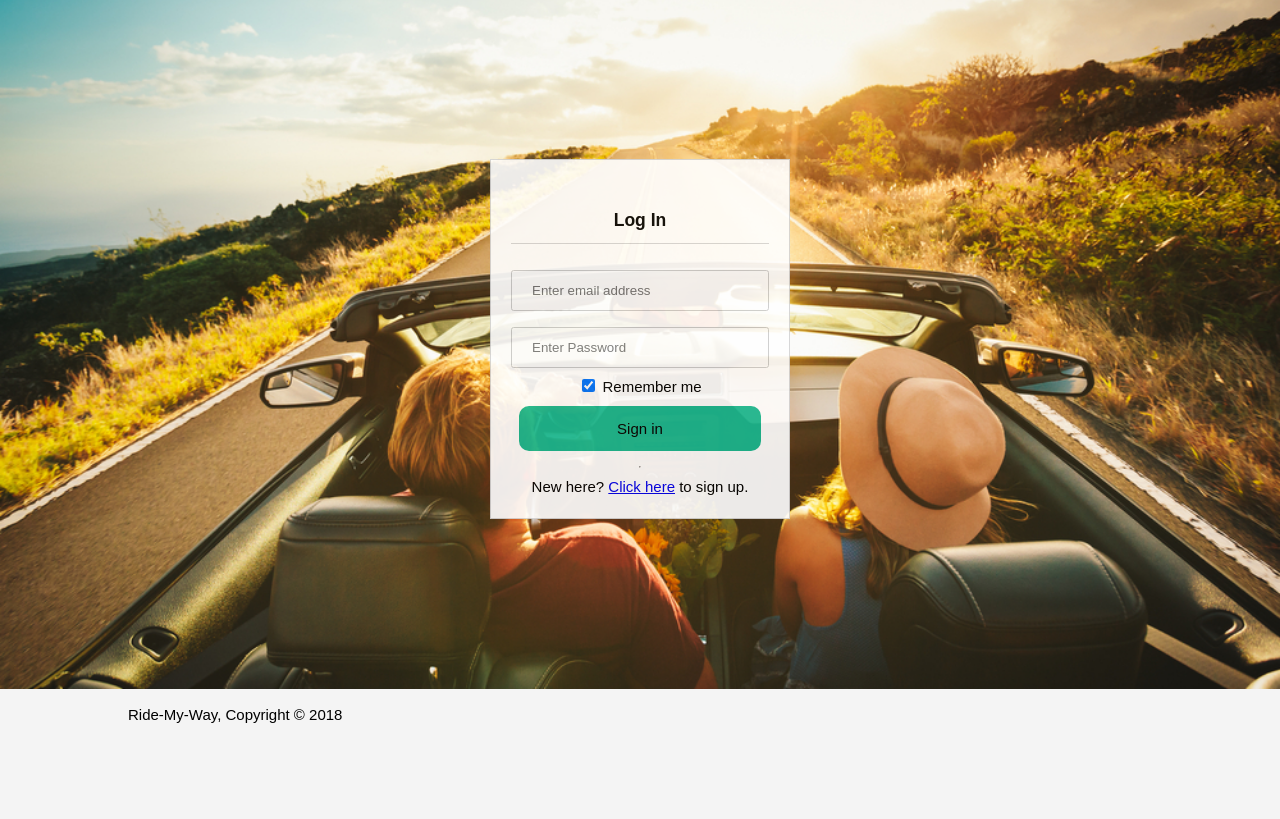
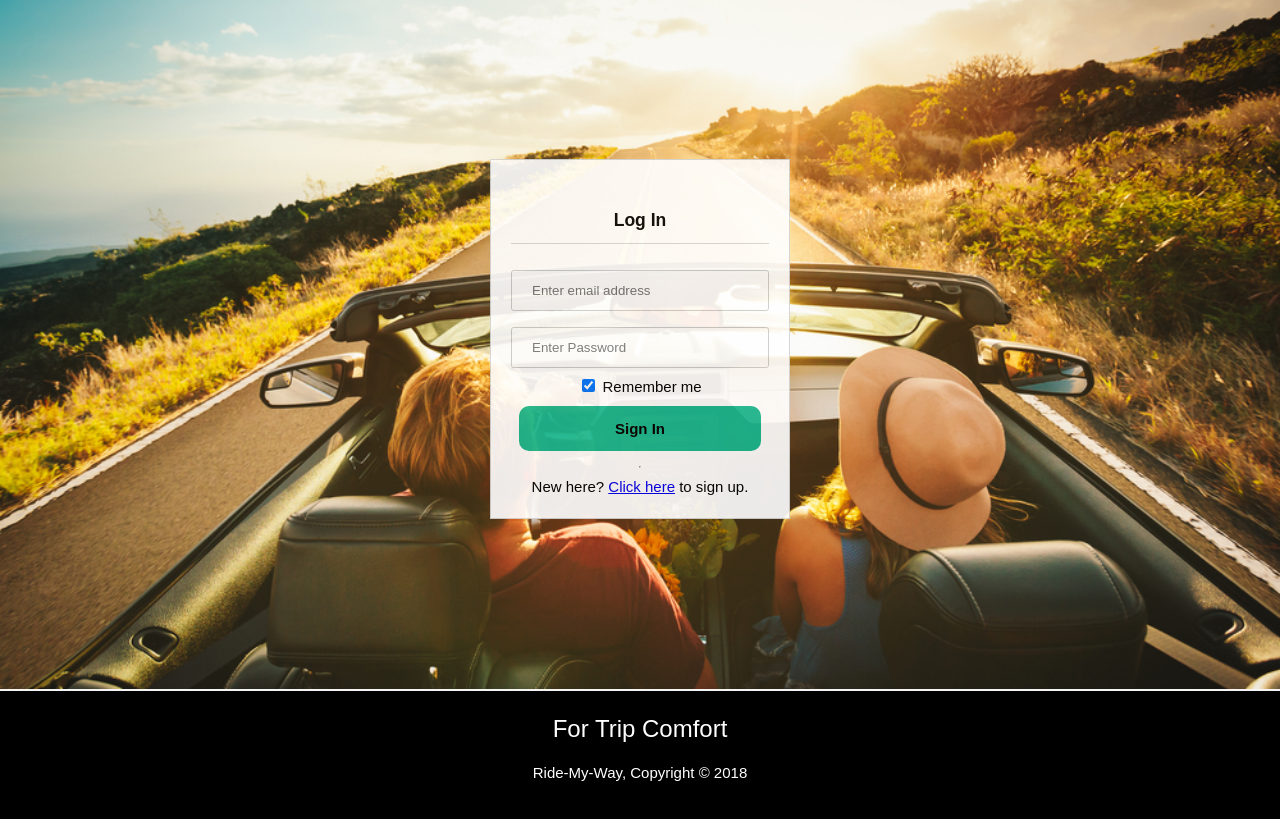
Before and after one commit to 3N61N33R/Highway-Trolls, a plain HTML site: page index.html in a window 1280 px wide. Shown: the part 81-900 px from the top of the page. Before the commit the page ends 823 px from the top, so only its background shows below. Drawn offline with Linux system fonts and the light colour scheme.

Commit message:
[ft #159876191] Site landing page

```diff
--- a/index.html
+++ b/index.html
@@ -48,7 +48,7 @@
                                 <label>
                                     <input type="checkbox" checked="checked" name="remember"> Remember me</label>
                                 <button class="button" type="submit">
-                                    <span>Sign in</span>
+                                    <span><b>Sign In</b> </span>
                                 </button>
                                 <hr>
                                 <label>
@@ -62,8 +62,9 @@
             </form>
         </div>
     </section>
-    <footer>
+    <footer class="footer">
         <div class="container">
+            <p class="motto">For Trip Comfort</p>
             <p>Ride-My-Way, Copyright &copy; 2018</p>
         </div>
     </footer>
```
